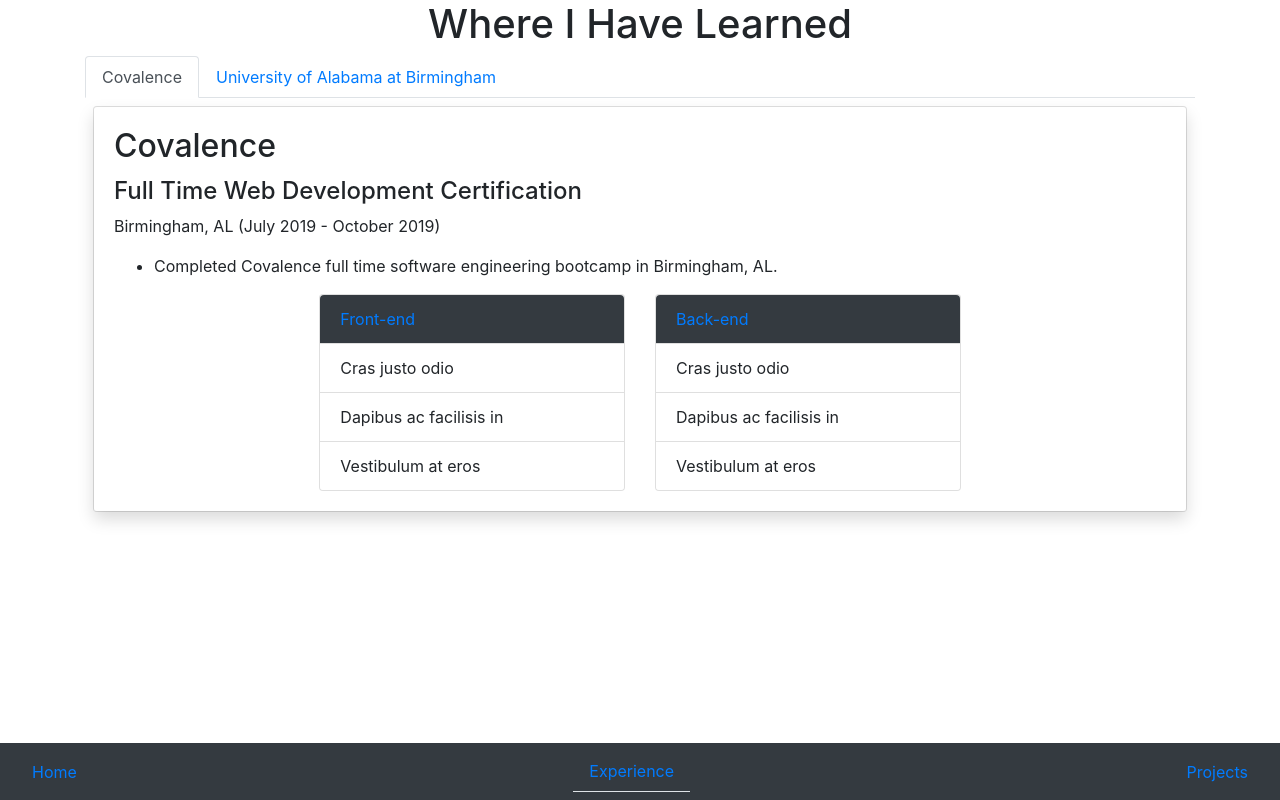
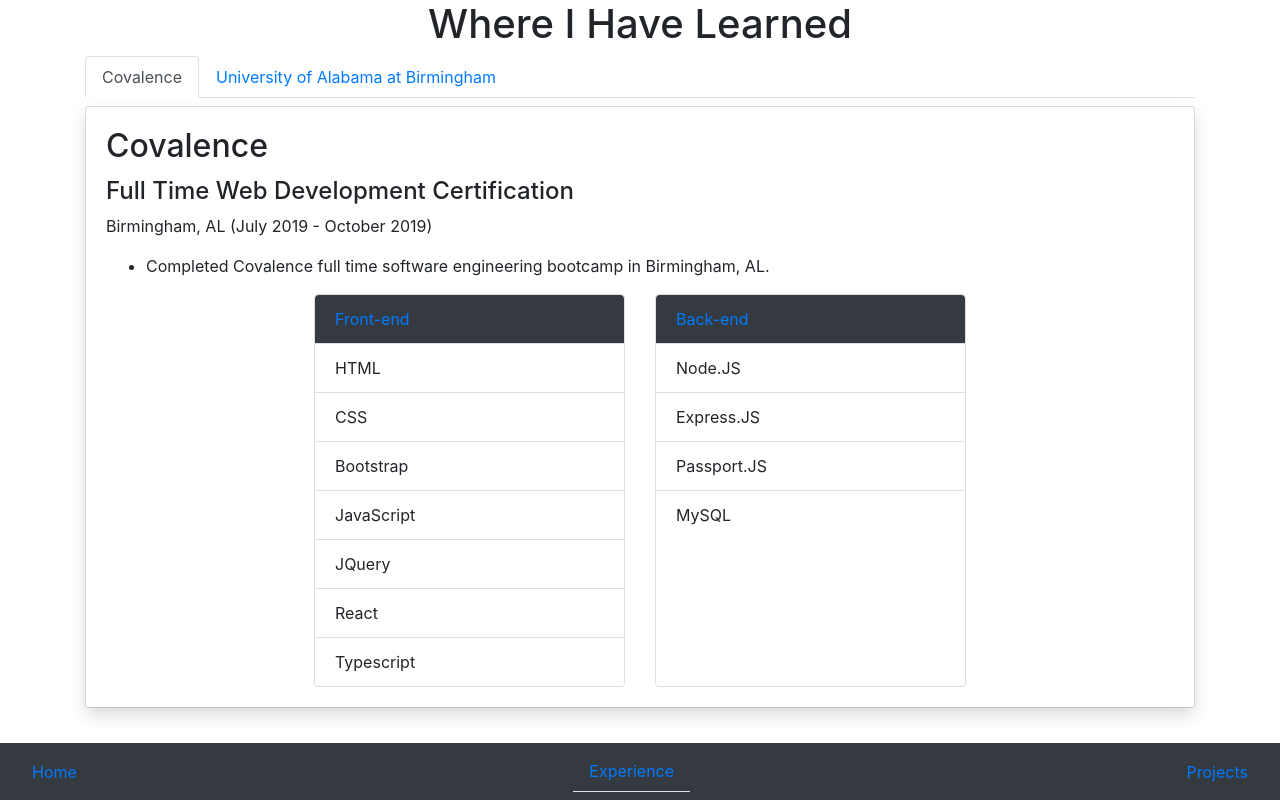
Before and after one commit to kvn35124/KAuer-portfolio, a React app: page /experience in a window 1280 px wide. Built offline with nearby package versions, Linux system fonts and the light colour scheme.

Commit message:
added links to projects page

```diff
--- a/src/client/Pages/Experience.tsx
+++ b/src/client/Pages/Experience.tsx
@@ -31,7 +31,7 @@
                         </ul>
                         <div className="tab-content" id="myTabContent">
                             <div className="tab-pane fade show active" id="home" role="tabpanel" aria-labelledby="home-tab">
-                                <div className="card m-2">
+                                <div className="card mt-2 mb-5">
                                     <div className="card-body shadow">
                                         <h2 className="card-title">Covalence</h2>
                                         <h4>Full Time Web Development Certification</h4>
@@ -44,17 +44,22 @@
                                                 <div className="card" >
                                                     <ul className="list-group list-group-flush">
                                                         <li className="list-group-item bg-dark text-primary">Front-end </li>
-                                                        <li className="list-group-item">Cras justo odio</li>
-                                                        <li className="list-group-item">Dapibus ac facilisis in</li>
-                                                        <li className="list-group-item">Vestibulum at eros</li>
+                                                        <li className="list-group-item">HTML</li>
+                                                        <li className="list-group-item">CSS</li>
+                                                        <li className="list-group-item">Bootstrap</li>
+                                                        <li className="list-group-item">JavaScript</li>
+                                                        <li className="list-group-item">JQuery</li>
+                                                        <li className="list-group-item">React</li>
+                                                        <li className="list-group-item">Typescript</li>
                                                     </ul>
                                                 </div>
                                                 <div className="card" >
                                                     <ul className="list-group list-group-flush">
                                                         <li className="list-group-item bg-dark text-primary">Back-end </li>
-                                                        <li className="list-group-item">Cras justo odio</li>
-                                                        <li className="list-group-item">Dapibus ac facilisis in</li>
-                                                        <li className="list-group-item">Vestibulum at eros</li>
+                                                        <li className="list-group-item">Node.JS</li>
+                                                        <li className="list-group-item">Express.JS</li>
+                                                        <li className="list-group-item">Passport.JS</li>
+                                                        <li className="list-group-item">MySQL</li>
                                                     </ul>
                                                 </div>
                                             </div>
--- a/src/client/Pages/Home.tsx
+++ b/src/client/Pages/Home.tsx
@@ -11,7 +11,7 @@
                         <div>
                             <h1 className="display-4 font-weight-bolder">Kevin Auer</h1>
                             <p className="lead">Software Engineer</p>
-                            <p>Birmingham,AL</p>
+                            <p>Birmingham, AL</p>
                             <hr />
                         </div>
                         <div className="card shadow justify-content-center mb-5">
--- a/src/client/Pages/Work.tsx
+++ b/src/client/Pages/Work.tsx
@@ -16,7 +16,7 @@
                                 <h3 className="font-weight-bold text-center">Event Master 3000</h3>
                                 <p className="text-center">Event Master 3000 allows users to sign in and create events. Events can be edited or deleted and events are automatically deleted once the event date has passed.</p>
                                 <p className="text-center"><span className="badge badge-dark mx-1">React</span><span className="badge badge-dark mx-1">Node.JS</span><span className="badge badge-dark mx-1">Passport.JS</span><span className="badge badge-dark mx-1">MySQL</span><span className="badge badge-dark mx-1">Express.JS</span></p>
-                                <p><span className="badge border border-dark mx-1">View Source Code</span><span className="badge border border-dark mx-1">View Live</span></p>
+                                <p><a href="https://github.com/kvn35124/calendar" className="badge border border-dark mx-1 text-dark">View Source Code</a><a href="https://frozen-earth-52489.herokuapp.com/" className="badge border border-dark mx-1 text-dark">View Live</a></p>
                             </div>
                         </div>
                     </section>
```
